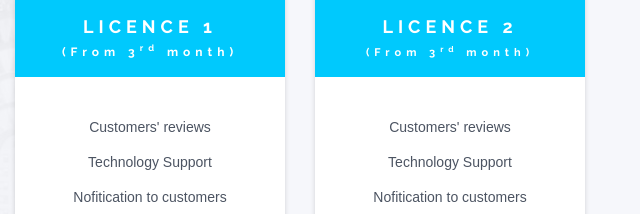
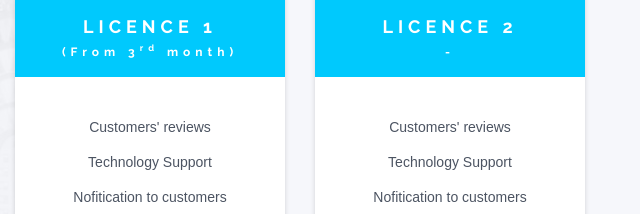
Before and after one commit to lucynguyen5996/landingpagefeek, a website: page public/indexEN.html in a window 1280 px wide. Shown: the part 4836-5050 px from the top of the page, 640-1280 px from the left. Drawn offline with nearby package versions, Linux system fonts and the light colour scheme; some packages are replaced by stand-ins of ours; files whose address does not match are found by name.

Commit message:
Update indexEN.html

```diff
--- a/public/indexEN.html
+++ b/public/indexEN.html
@@ -486,7 +486,7 @@
                                     <h1 class="price-value transition-3s">Contact</h1>
                                 </div>
                                 <h5 class="plan-title blue-grad-bg">LICENCE 2<br />
-                                 <sub style="color: white; font-size: 11px;">(From 3<sup>rd</sup> month)</sub></h5>
+                                 <sub style="color: white; font-size: 12px;">-</sub></h5>
                             </div>
                             <div class="pricing-content">
                                 <ul class="table-content">
```
